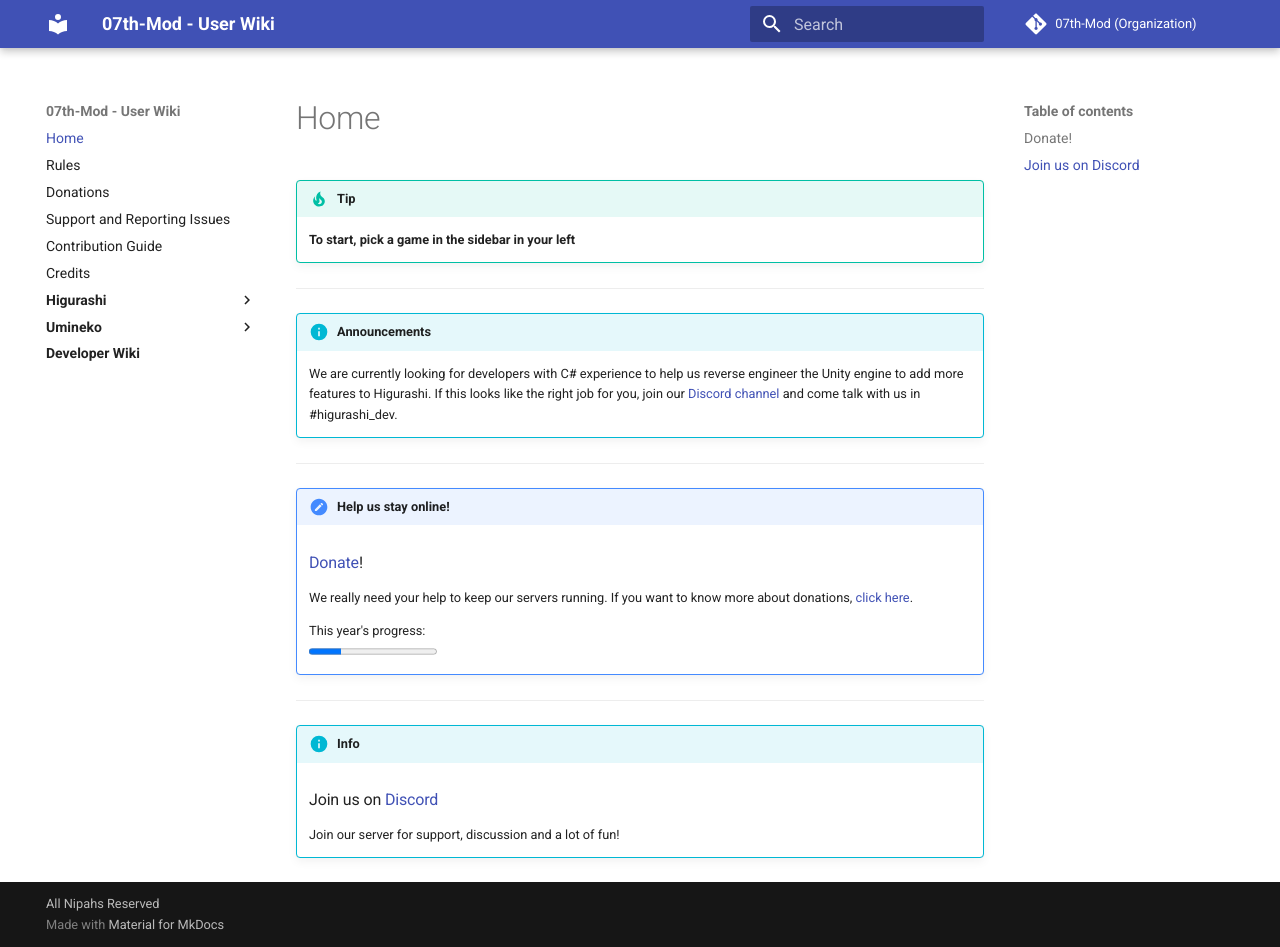
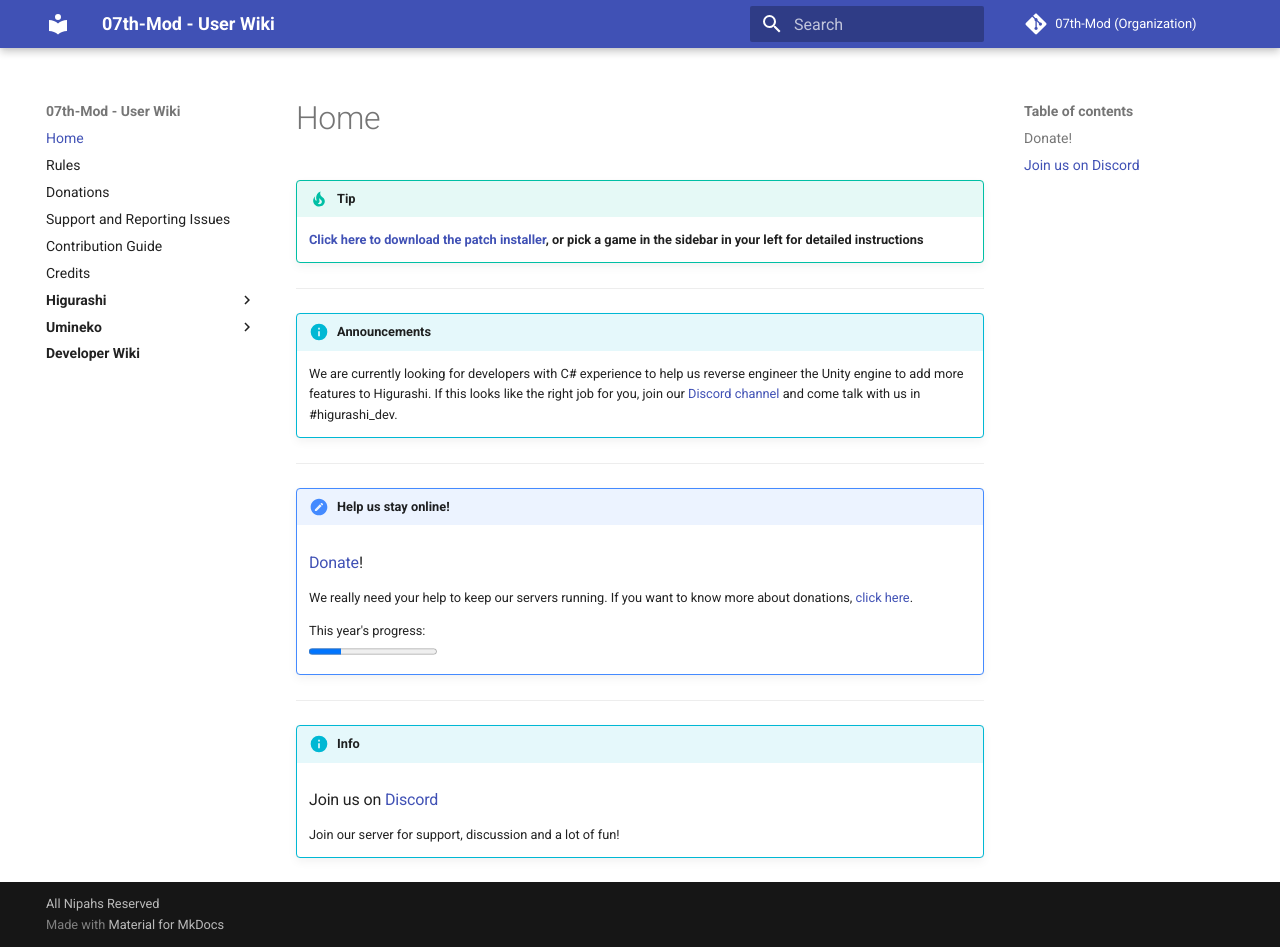
Before and after one commit to 07th-mod/wiki, an MkDocs documentation site: the page built from docs/index.md, in a window 1280 px wide and 947 px high. Built offline with MkDocs 1.6.1 and Material for MkDocs 9.7.7, drawn with Linux system fonts in a browser that asks for light colours.

Commit message:
Update index.md

```diff
--- a/docs/index.md
+++ b/docs/index.md
@@ -1,5 +1,5 @@
 !!! tip
-    **To start, pick a game in the sidebar in your left**
+    **[Click here to download the patch installer](https://github.com/07th-mod/python-patcher/releases/latest), or pick a game in the sidebar in your left for detailed instructions**
 
 ***
 !!! info "Announcements"
```
